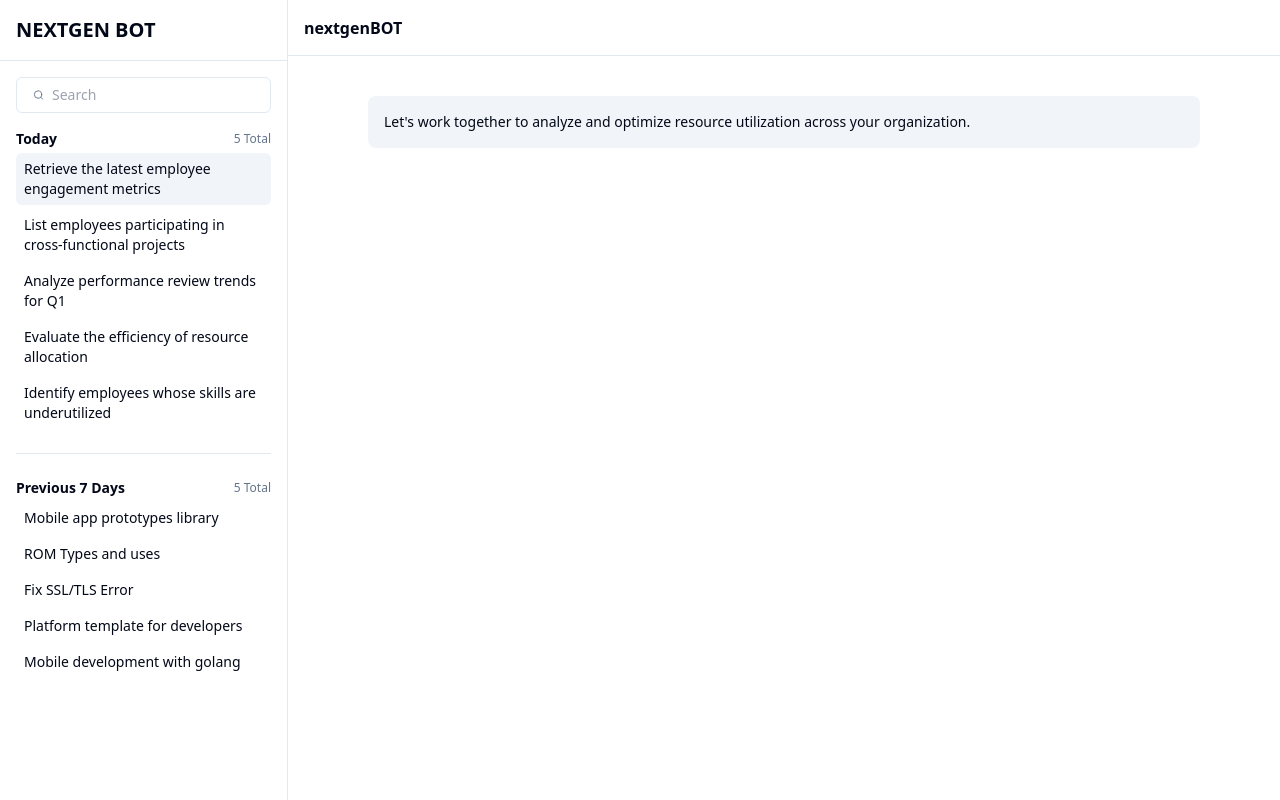
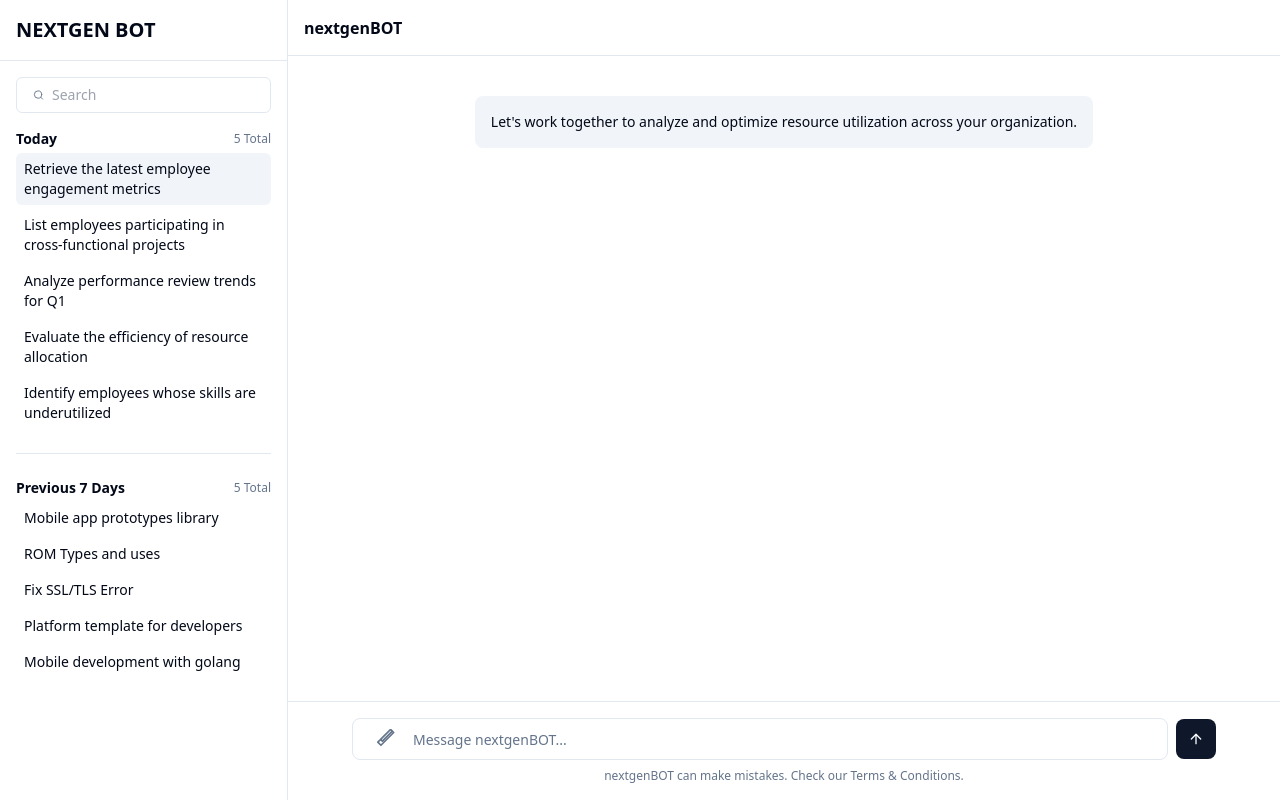
Before and after one commit to benitto-j24/resource-radar-system, a React (Vite) app: page / in a window 1280 px wide. Built offline with nearby package versions, Linux system fonts and the light colour scheme.

Commit message:
Add bottom search and results
Implement a bottom search bar and display search results.

```diff
--- a/src/pages/Index.tsx
+++ b/src/pages/Index.tsx
@@ -1,11 +1,15 @@
 
 import React from 'react';
 import Layout from '../components/Layout';
+import { Input } from "@/components/ui/input";
+import { Button } from "@/components/ui/button";
+import { ArrowUp } from "lucide-react";
 
 const Index = () => {
   return (
     <Layout>
-      <div className="max-w-4xl mx-auto py-6 space-y-4 px-4">
+      <div className="flex flex-col h-full">
+        <div className="flex-1 max-w-4xl mx-auto py-6 space-y-4 px-4">
           <div className="flex items-start gap-4 p-4">
             <div className="flex-1 space-y-4">
               <div className="p-4 rounded-lg bg-accent">
@@ -16,6 +20,33 @@ const Index = () => {
             </div>
           </div>
         </div>
+
+        {/* Chat Input */}
+        <div className="border-t mt-auto">
+          <div className="max-w-4xl mx-auto p-4">
+            <div className="flex items-center gap-2">
+              <div className="flex items-center gap-2 flex-1 bg-background rounded-lg border px-4">
+                <button className="p-2 hover:bg-accent rounded-md">
+                  <svg width="24" height="24" viewBox="0 0 24 24" fill="none" stroke="currentColor" strokeWidth="2" strokeLinecap="round" strokeLinejoin="round" className="w-5 h-5 text-muted-foreground">
+                    <path d="m18.4 2.6-2.1-2.1-12 12 2.1 2.1 12-12ZM16.3.5l3.7 3.7L4.7 19.5 1 15.8 16.3.5Z" />
+                  </svg>
+                </button>
+                <Input
+                  type="text"
+                  placeholder="Message nextgenBOT..."
+                  className="border-0 focus-visible:ring-0 focus-visible:ring-offset-0 px-0"
+                />
+              </div>
+              <Button size="icon" className="rounded-lg bg-primary">
+                <ArrowUp className="h-4 w-4" />
+              </Button>
+            </div>
+            <div className="text-xs text-center mt-2 text-muted-foreground">
+              nextgenBOT can make mistakes. Check our Terms & Conditions.
+            </div>
+          </div>
+        </div>
+      </div>
     </Layout>
   );
 };
```
Lines whose indentation alone changed are shown as unchanged.
